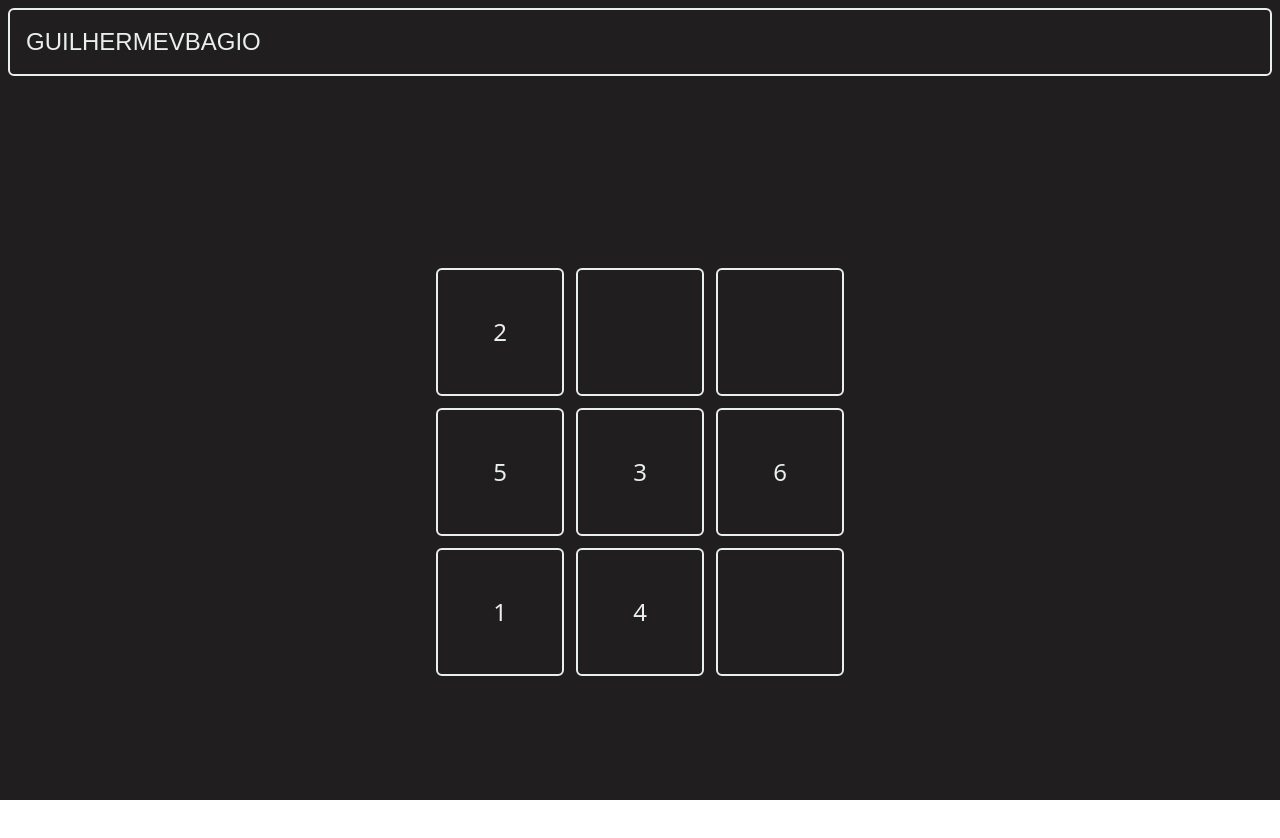
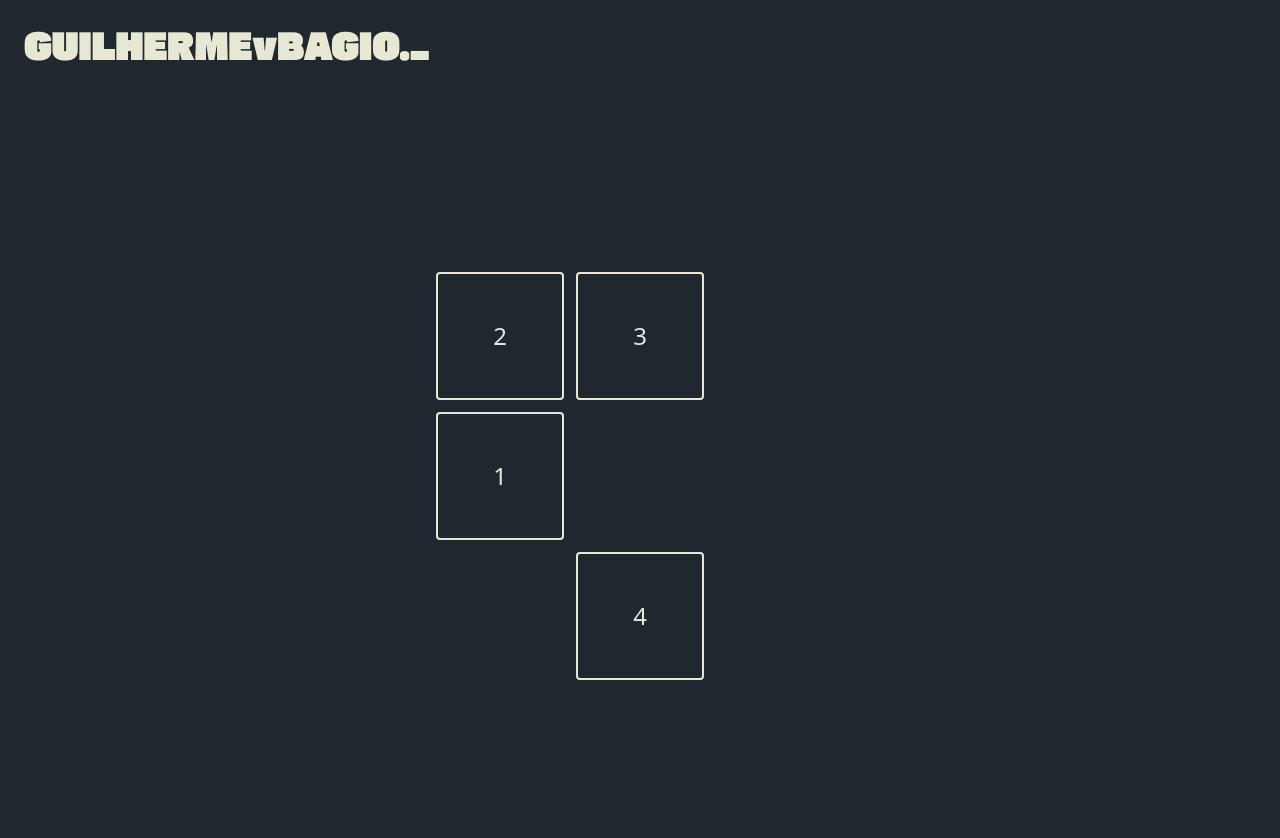
Before and after one commit to guilhermevbagio/landing-pagee, a Vue app: page / in a window 1280 px wide. Shown: the top 838 px of the page. Built offline with nearby package versions, Linux system fonts and the light colour scheme.

Commit message:
import fontss

```diff
--- a/index.html
+++ b/index.html
@@ -6,7 +6,7 @@
     <meta name="viewport" content="width=device-width, initial-scale=1.0">
     <title>Vite App</title>
   </head>
-  <body>
+  <body class="bg-black">
     <div id="app"></div>
     <script type="module" src="/src/main.js"></script>
   </body>
--- a/src/App.vue
+++ b/src/App.vue
@@ -1,5 +1,5 @@
 <template>
-  <div class="bg-black h-screen w-screen pt-2">
+  <div class="h-screen w-screen pt-2">
     <header>
 
       <UpBar />
--- a/src/components/Card.vue
+++ b/src/components/Card.vue
@@ -1,5 +1,5 @@
 <template>
-    <div class="text-white border-2 border-white rounded-md items-center flex justify-center text-2xl  h-32 w-32">
+    <div class="text-white border-2 border-white rounded items-center flex justify-center text-2xl  h-32 w-32">
         <slot></slot>
     </div>
 </template>
--- a/src/components/TetrisCards.vue
+++ b/src/components/TetrisCards.vue
@@ -4,14 +4,16 @@
         tag="div"
         class="grid grid-cols-3 grid-rows-3 gap-3 relative"
     >
+    <div  v-for="(card, index) in board"
+    :key="card || `empty-${index}`">
         <Card
-            v-for="(card, index) in board"
-            :key="card || `empty-${index}`"
+            v-if="card"
             :class="getClass(index)"
             class="transition-all duration-300 ease-in-out"
         >
-            <template v-if="card">{{ card }}</template>
+            {{ card }}
         </Card>
+    </div>
     </TransitionGroup>
 </template>
 
@@ -21,9 +23,8 @@ import Card from './Card.vue';
 
 const board = ref([]);
 
-// Initial shuffle
 function initialShuffle() {
-    board.value = shuffle([1, 2, 3, 4, 5, 6, null, null, null]);
+    board.value = shuffle([1, 2, 3, 4, null, null, null, null, null]);
 }
 
 function shuffle(array) {
@@ -54,37 +55,27 @@ function getAdjacentCells(index) {
     const { row, col } = getRowAndCol(index);
     const adjacent = [];
 
-    // Check up
     if (row > 0) adjacent.push(index - 3);
-    // Check down
     if (row < 2) adjacent.push(index + 3);
-    // Check left
     if (col > 0) adjacent.push(index - 1);
-    // Check right
     if (col < 2) adjacent.push(index + 1);
 
     return adjacent;
 }
 
 function moveOneCard() {
-    // Find indices of non-null and null cells
     const filledIndices = board.value.map((cell, index) => cell ? index : -1).filter(i => i !== -1);
     const emptyIndices = board.value.map((cell, index) => cell === null ? index : -1).filter(i => i !== -1);
 
-    // Randomly select a filled cell
     const randomFilledIndex = filledIndices[Math.floor(Math.random() * filledIndices.length)];
 
-    // Get adjacent cells
     const adjacentCells = getAdjacentCells(randomFilledIndex);
 
-    // Filter for adjacent empty cells
     const validMoves = adjacentCells.filter(index => board.value[index] === null);
 
     if (validMoves.length > 0) {
-        // Choose random valid move
         const targetIndex = validMoves[Math.floor(Math.random() * validMoves.length)];
 
-        // Create new array and swap values
         const newBoard = [...board.value];
         [newBoard[randomFilledIndex], newBoard[targetIndex]] =
         [newBoard[targetIndex], newBoard[randomFilledIndex]];
@@ -94,10 +85,8 @@ function moveOneCard() {
 }
 
 onMounted(() => {
-    // Initial full shuffle
     initialShuffle();
 
-    // Start moving one card at a time
     const intervalId = setInterval(() => {
         moveOneCard();
     }, 1000);
@@ -121,7 +110,6 @@ onMounted(() => {
 .shuffle-enter-from,
 .shuffle-leave-to {
     opacity: 0;
-    transform: scale(0.3);
 }
 
 .shuffle-leave-active {
--- a/src/components/UpBar.vue
+++ b/src/components/UpBar.vue
@@ -1,7 +1,7 @@
 <template>
-    <div class="text-white border-2  border-white rounded-md p-4 justify-between text-2xl px-4 mx-2 font-gasoek flex items-center">
+    <div class="text-white flex p-4 justify-start text-4xl px-4 mx-2 font-gasoek items-center">
         <div>
-            GUILHERMEVBAGIO
+            GUILHERMEvBAGIO._
         </div>
 
     </div>
--- a/src/style.css
+++ b/src/style.css
@@ -1,63 +1,87 @@
+@tailwind base;
+@tailwind components;
+@tailwind utilities;
+
+@layer base {
   @tailwind base;
 @tailwind components;
 @tailwind utilities;
 
 @layer base {
     @font-face {
+        font-family: 'GasoekOne';
+        src: url('@/assets/Gasoek/GasoekOne-Regular.ttf') format('truetype');
+        font-weight: 500;
+        font-style: normal;
+    }
+
+    @font-face {
         font-family: 'Raleway';
-      src: url('@/assets/Raleway-Black.ttf') format('ttf');
+        src: url('@/assets/Raleway-Black.ttf') format('truetype');
         font-weight: 900;
         font-style: normal;
     }
+
     @font-face {
         font-family: 'Raleway';
-        src: url('@/assets/Raleway-ExtraBold.ttf') format('ttf');
+        src: url('@/assets/Raleway-ExtraBold.ttf') format('truetype');
         font-weight: 800;
         font-style: normal;
     }
+
     @font-face {
         font-family: 'Raleway';
-      src: url('@/assets/Raleway-Bold.ttf') format('ttf');
+        src: url('@/assets/Raleway-Bold.ttf') format('truetype');
         font-weight: 700;
         font-style: normal;
     }
+
     @font-face {
         font-family: 'Raleway';
-        src: url('@/assets/Raleway-SemiBold.ttf') format('ttf');
+        src: url('@/assets/Raleway-SemiBold.ttf') format('truetype');
         font-weight: 600;
         font-style: normal;
     }
+
     @font-face {
         font-family: 'Raleway';
-      src: url('@/assets/Raleway-Medium.ttf') format('ttf');
+        src: url('@/assets/Raleway-Medium.ttf') format('truetype');
         font-weight: 500;
         font-style: normal;
     }
+
     @font-face {
         font-family: 'Raleway';
-      src: url('@/assets/Raleway-Regular.ttf') format('ttf');
+        src: url('@/assets/Raleway-Regular.ttf') format('truetype');
         font-weight: 400;
         font-style: normal;
     }
+
     @font-face {
         font-family: 'Raleway';
-      src: url('@/assets/Raleway-Light.ttf') format('ttf');
+        src: url('@/assets/Raleway-Light.ttf') format('truetype');
         font-weight: 300;
         font-style: normal;
     }
+
     @font-face {
         font-family: 'Raleway';
-      src: url('@/assets/Raleway-Thin.ttf') format('ttf');
+        src: url('@/assets/Raleway-ExtraLight.ttf') format('truetype');
         font-weight: 200;
         font-style: normal;
     }
 
     @font-face {
-      font-family: 'GasoekOne';
-      src: url('@/assets/GasoekOne-Regular.ttf') format('ttf');
-      font-weight: 400;
+        font-family: 'Raleway';
+        src: url('@/assets/Raleway-Thin.ttf') format('truetype');
+        font-weight: 100;
         font-style: normal;
     }
-
-
+    @font-face {
+        font-family: 'GasoekOne';
+        src: url('@/assets/Gasoek/GasoekOne-Regular.ttf') format('truetype');
+        font-weight: 500;
+        font-style: normal;
     }
+}
+}
--- a/tailwind.config.js
+++ b/tailwind.config.js
@@ -11,8 +11,8 @@ export default {
         'gasoek': ['GasoekOne', 'sans-serif'],
       },
       colors: {
-        'white': '#e9efec',
-        'black': '#211e20',
+        'white': '#e7e8d4',
+        'black': '#1f272f',
     },
   },
   plugins: [],
```
Lines whose indentation alone changed are shown as unchanged.
